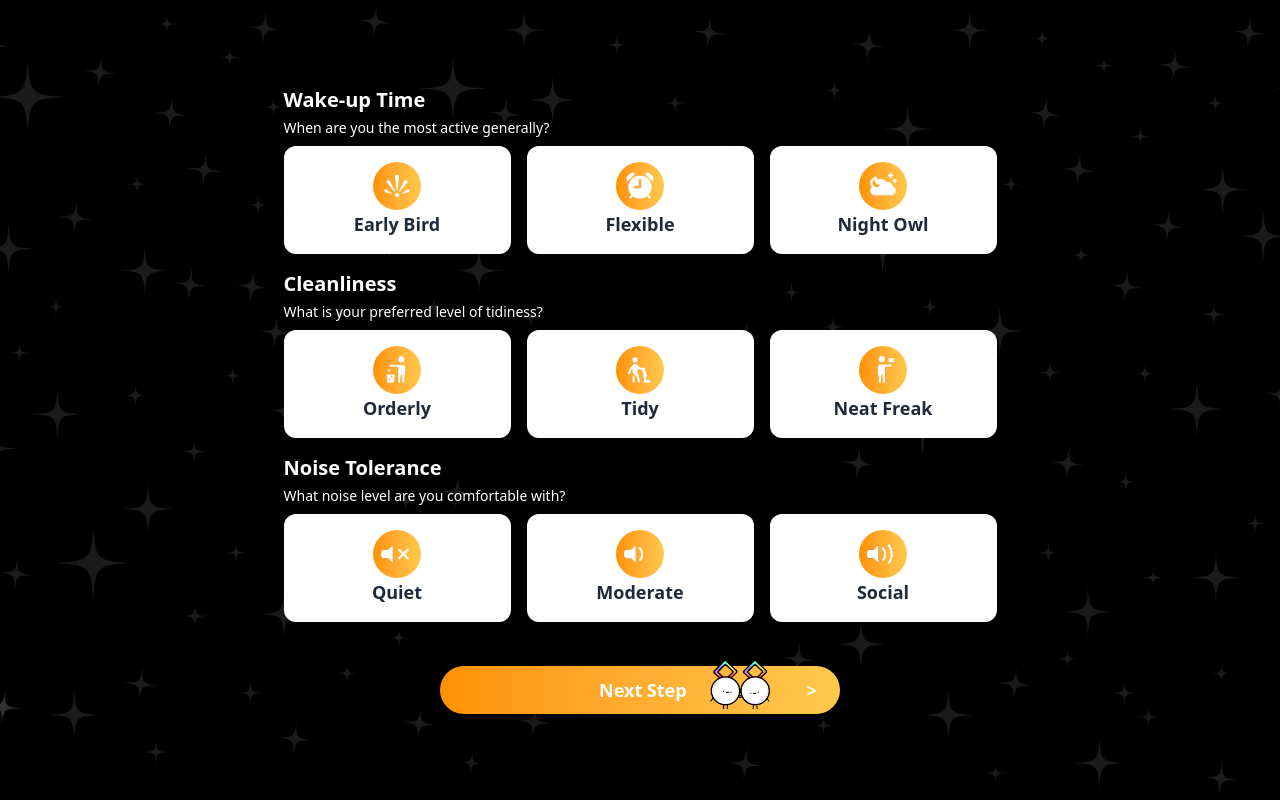
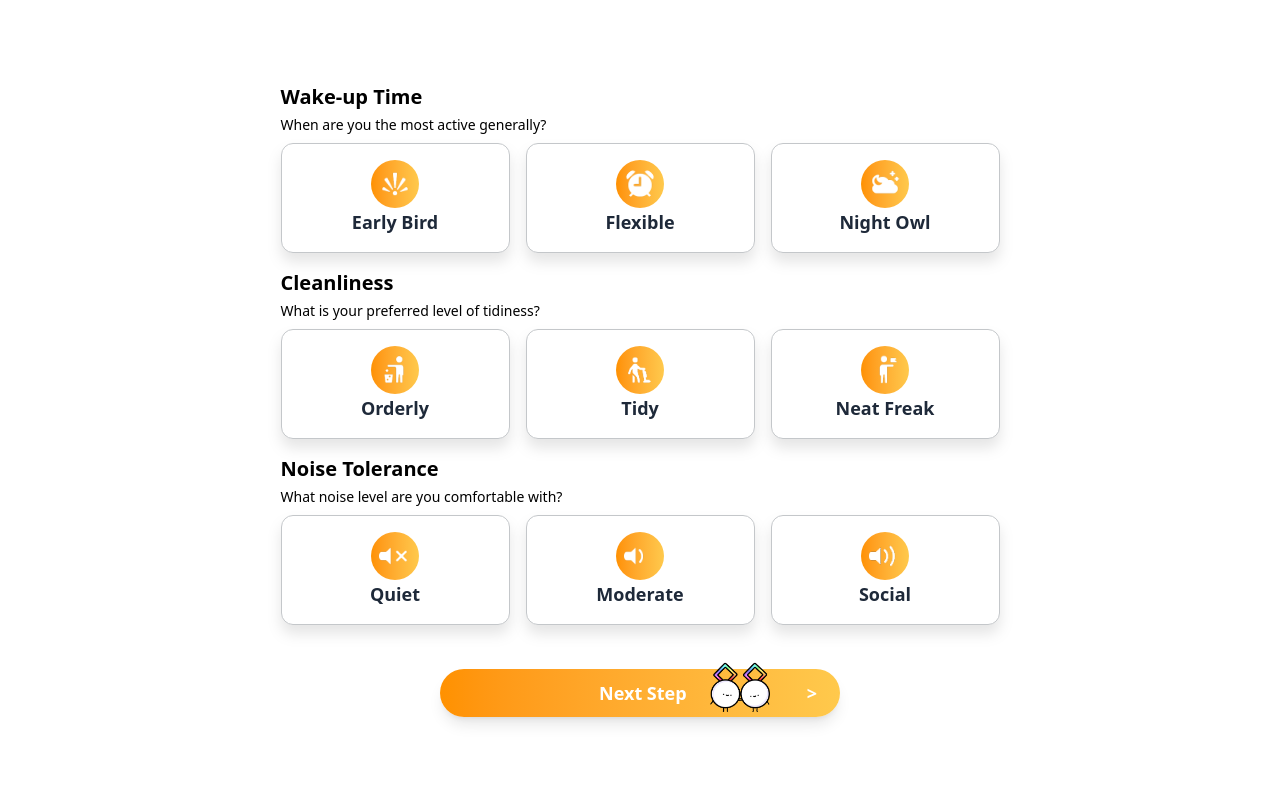
Before and after one commit to acmutd/meteormate-client, a Next.js app: page /onboarding/lifestylePreferences in a window 1280 px wide. Built offline with nearby package versions, Linux system fonts and the light colour scheme; no server answers.

Commit message:
updated onboarding to match new color scheme, still missing orange stars

```diff
--- a/components/LifestylePreferencesCard.tsx
+++ b/components/LifestylePreferencesCard.tsx
@@ -16,7 +16,7 @@ const LifestylePreferencesCard = ({
 }: LifestylePreferencesCardProps) => {
 	return (
 		<div
-			className={`rounded-xl px-16 py-4 w-full max-w-xs flex flex-col items-center hover:scale-105 hover:bg-gray-200 ${
+			className={`rounded-xl px-16 py-4 w-full max-w-xs flex flex-col items-center drop-shadow-xl border-[#C4C7CA] border-1 hover:scale-105 hover:bg-gray-200 ${
 				isSelected ? "ring-4 ring-[#FF9100] bg-gray-200" : "bg-white"
 			}`}
 			onClick={onClick}
--- a/src/app/onboarding/createProfile/layout.tsx
+++ b/src/app/onboarding/createProfile/layout.tsx
@@ -6,9 +6,9 @@ export default function CreateProfilePageLayout({
 }) {
 	return (
 		<div
-			className="bg-cover bg-center bg-no-repeat bg-black min-h-screen w-screen flex items-center justify-center relative"
+			className="bg-cover bg-center bg-no-repeat bg-white min-h-screen w-screen flex items-center justify-center relative"
 			style={{
-				backgroundImage: "url('/images/stars.png')",
+				backgroundImage: "url('/images/starsForCreateProfile.png')",
 			}}
 		>
 			<div className="relative z-10">{children}</div>
--- a/src/app/onboarding/createProfile/page.tsx
+++ b/src/app/onboarding/createProfile/page.tsx
@@ -44,15 +44,15 @@ export default function CreateProfilePage() {
 		router.push("/onboarding/lifestylePreferences");
 	};
 	return (
-		<div className="bg-[#252726] rounded-lg shadow-xl py-8 px-15 w-full flex flex-col">
+		<div className="bg-[#F1EBE2] rounded-lg shadow-xl py-8 px-15 w-full flex flex-col">
 			{/* profile picture */}
 			<div className="flex justify-center mb-6">
-				<div className="w-20 h-20 rounded-full bg-gray-700 flex items-center justify-center"></div>
+				<div className="w-20 h-20 rounded-full bg-[#36454F] flex items-center justify-center"></div>
 			</div>
 			<div className="grid grid-cols-2 gap-15">
 				{/* first name */}
 				<div>
-					<h1 className="text-white text-xs mb-2">First Name</h1>
+					<h1 className="text-black font-bold text-xs mb-2">First Name</h1>
 					<div className="bg-white rounded-md p-2">
 						<input
 							type="text"
@@ -64,7 +64,7 @@ export default function CreateProfilePage() {
 				</div>
 				{/* last name */}
 				<div>
-					<h1 className="text-white text-xs mb-2">Last Name</h1>
+					<h1 className="text-black font-bold text-xs mb-2">Last Name</h1>
 					<div className="bg-white rounded-md p-2">
 						<input
 							type="text"
@@ -76,7 +76,7 @@ export default function CreateProfilePage() {
 				</div>
 				{/* major */}
 				<div>
-					<h1 className="text-white text-xs mb-2">Major</h1>
+					<h1 className="text-black font-bold text-xs mb-2">Major</h1>
 					<select
 						name="major"
 						className="bg-white rounded-md p-2 w-full focus:outline-none"
@@ -87,24 +87,16 @@ export default function CreateProfilePage() {
 							Select an option...
 						</option>
 
-						<option value="biomedical-engineering">
-							Biomedical Engineering
-						</option>
+						<option value="biomedical-engineering">Biomedical Engineering</option>
 						<option value="computer-engineering">Computer Engineering</option>
 						<option value="computer-science">Computer Science</option>
 						<option value="data-science">Data Science</option>
-						<option value="electrical-engineering">
-							Electrical Engineering
-						</option>
-						<option value="mechanical-engineering">
-							Mechanical Engineering
-						</option>
+						<option value="electrical-engineering">Electrical Engineering</option>
+						<option value="mechanical-engineering">Mechanical Engineering</option>
 						<option value="software-engineering">Software Engineering</option>
 
 						<option value="accounting">Accounting</option>
-						<option value="business-administration">
-							Business Administration
-						</option>
+						<option value="business-administration">Business Administration</option>
 						<option value="business-analytics">Business Analytics</option>
 						<option value="finance">Finance</option>
 						<option value="global-business">Global Business</option>
@@ -116,9 +108,7 @@ export default function CreateProfilePage() {
 							Information Technology and Systems
 						</option>
 						<option value="marketing">Marketing</option>
-						<option value="supply-chain-management">
-							Supply Chain Management
-						</option>
+						<option value="supply-chain-management">Supply Chain Management</option>
 
 						<option value="animation-games">Animation and Games</option>
 						<option value="arts-technology-emerging-communication">
@@ -131,9 +121,7 @@ export default function CreateProfilePage() {
 						</option>
 						<option value="literature">Literature</option>
 						<option value="philosophy">Philosophy</option>
-						<option value="visual-performing-arts">
-							Visual and Performing Arts
-						</option>
+						<option value="visual-performing-arts">Visual and Performing Arts</option>
 
 						<option value="child-learning-development">
 							Child Learning and Development
@@ -172,7 +160,7 @@ export default function CreateProfilePage() {
 				</div>
 				{/* year */}
 				<div>
-					<h1 className="text-white text-xs mb-2">Year</h1>
+					<h1 className="text-black font-bold text-xs mb-2">Year</h1>
 					<select
 						name="year"
 						className="bg-white rounded-md p-2 w-full focus:outline-none"
@@ -191,7 +179,7 @@ export default function CreateProfilePage() {
 				</div>
 				{/* age */}
 				<div>
-					<h1 className="text-white text-xs mb-2">Age</h1>
+					<h1 className="text-black font-bold text-xs mb-2">Age</h1>
 					<div className="bg-white rounded-md p-2">
 						<input
 							type="text"
@@ -203,7 +191,7 @@ export default function CreateProfilePage() {
 				</div>
 				{/* Gender */}
 				<div>
-					<h1 className="text-white text-xs mb-2">Gender</h1>
+					<h1 className="text-black font-bold text-xs mb-2">Gender</h1>
 					<select
 						name="gender"
 						className="bg-white rounded-md p-2 w-full focus:outline-none"
--- a/src/app/onboarding/lifestylePreferences/layout.tsx
+++ b/src/app/onboarding/lifestylePreferences/layout.tsx
@@ -6,7 +6,7 @@ export default function CreateProfilePageLayout({
 }) {
 	return (
 		<div
-			className="bg-cover bg-center bg-no-repeat bg-black min-h-screen w-screen flex items-center justify-center relative"
+			className="bg-cover bg-center bg-no-repeat bg-white min-h-screen w-screen flex items-center justify-center relative"
 			style={{
 				backgroundImage: "url('/images/stars.png')",
 			}}
--- a/src/app/onboarding/lifestylePreferences/page.tsx
+++ b/src/app/onboarding/lifestylePreferences/page.tsx
@@ -30,8 +30,8 @@ export default function CreateProfilePage() {
 	};
 	return (
 		<div className="py-8 px-15 w-full flex flex-col">
-			<h1 className="text-white text-xl font-bold">Wake-up Time</h1>
-			<p className="text-white text-sm mt-1 mb-2">
+			<h1 className="text-black text-xl font-bold">Wake-up Time</h1>
+			<p className="text-black text-sm mt-1 mb-2">
 				When are you the most active generally?
 			</p>
 			{/*grid for the 3 options*/}
@@ -55,8 +55,8 @@ export default function CreateProfilePage() {
 					onClick={() => setSelectedWakeupTime("Night Owl")}
 				/>
 			</div>
-			<h1 className="text-white text-xl font-bold">Cleanliness</h1>
-			<p className="text-white text-sm mt-1 mb-2">
+			<h1 className="text-black text-xl font-bold">Cleanliness</h1>
+			<p className="text-black text-sm mt-1 mb-2">
 				What is your preferred level of tidiness?
 			</p>
 			<div className="grid grid-cols-3 gap-4 mb-4">
@@ -79,8 +79,8 @@ export default function CreateProfilePage() {
 					onClick={() => setSelectedCleanliness("Neat Freak")}
 				/>
 			</div>
-			<h1 className="text-white text-xl font-bold">Noise Tolerance</h1>
-			<p className="text-white text-sm mt-1 mb-2">
+			<h1 className="text-black text-xl font-bold">Noise Tolerance</h1>
+			<p className="text-black text-sm mt-1 mb-2">
 				What noise level are you comfortable with?
 			</p>
 			<div className="grid grid-cols-3 gap-4 mb-4">
```
